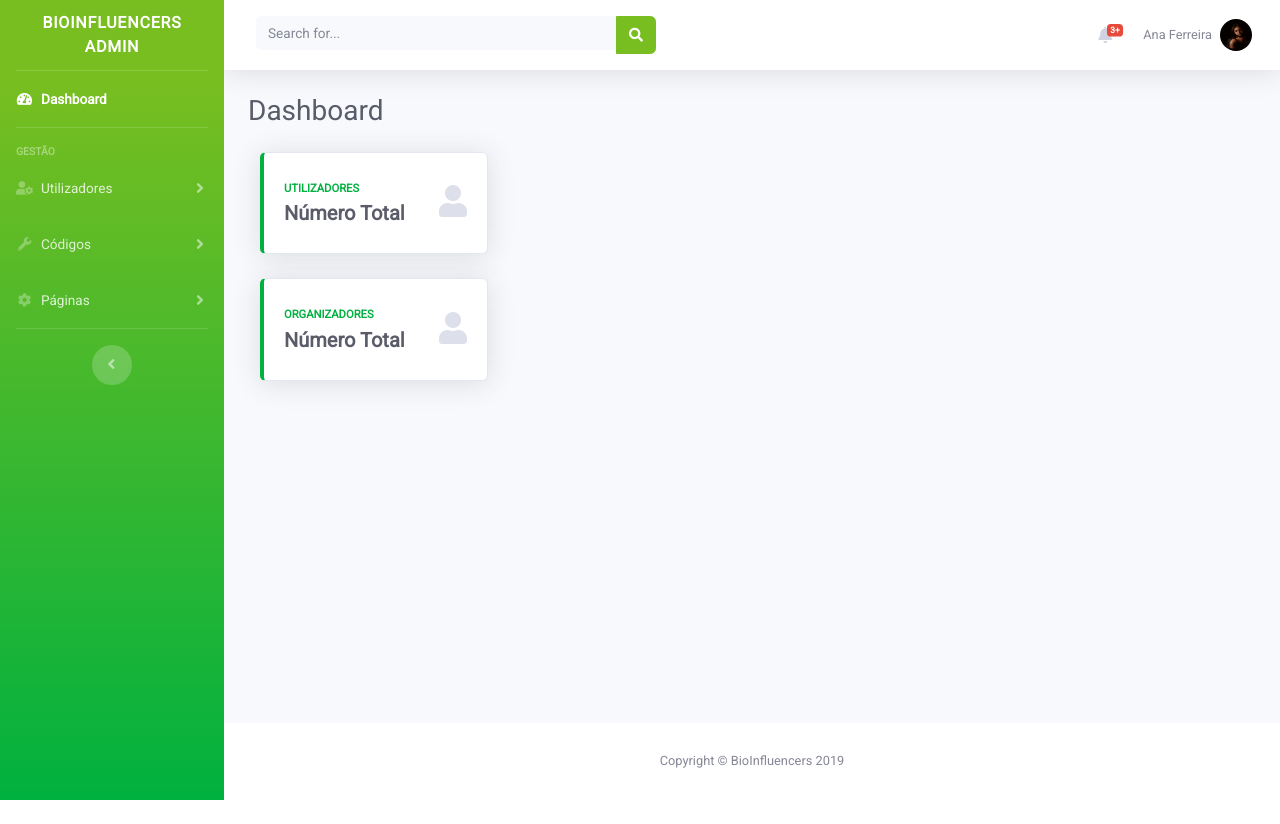
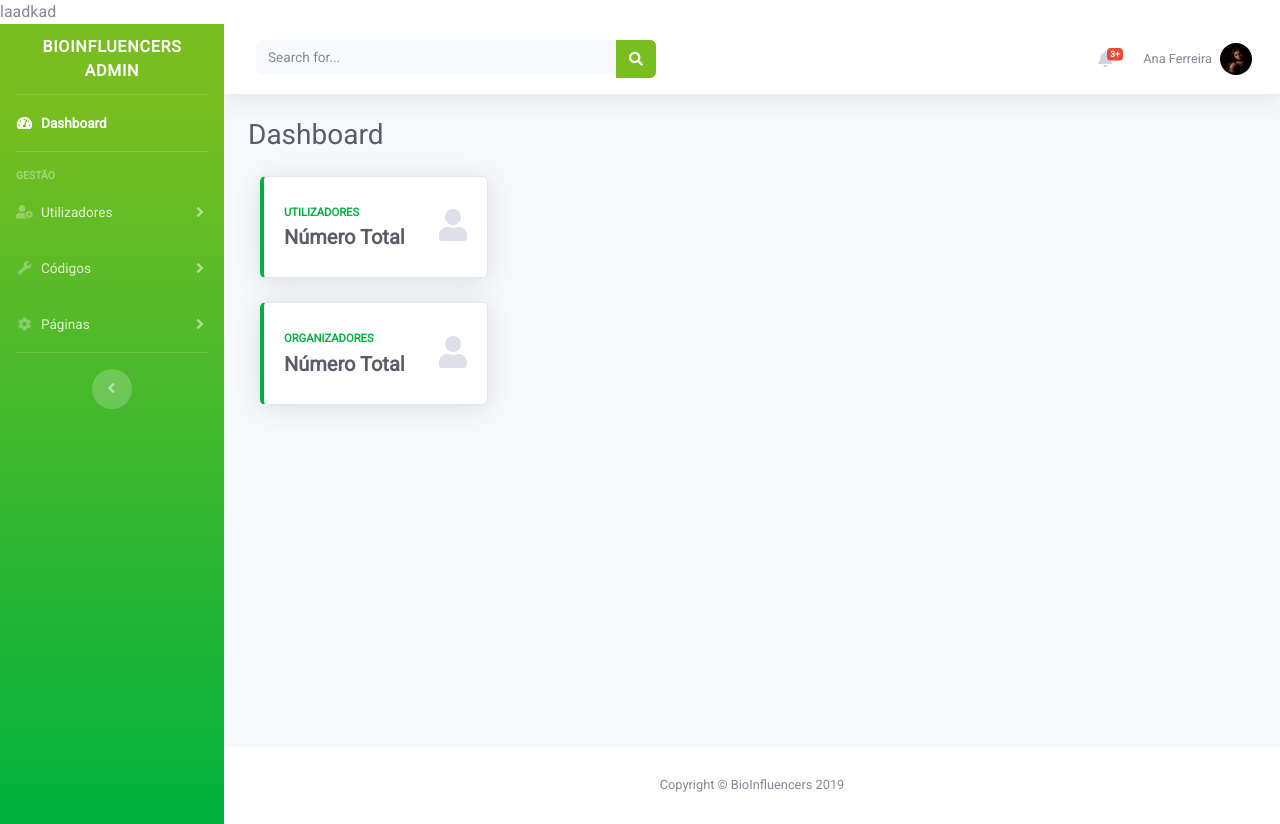
Before and after one commit to wtv-filipa/bioinfluencers, a PHP site: page / in a window 1280 px wide. Before the commit the page ends 800 px from the top, so only its background shows below. Run offline with PHP 8.4, Linux system fonts and the light colour scheme; data that the repository does not hold is empty.

Commit message:
chinocada

```diff
--- a/bioinfluencers/admin/index.php
+++ b/bioinfluencers/admin/index.php
@@ -15,6 +15,8 @@
     <?php include "helpers/css.php"; ?>
 
 </head>
+
+laadkad
 
 <body id="page-top">
 
```
